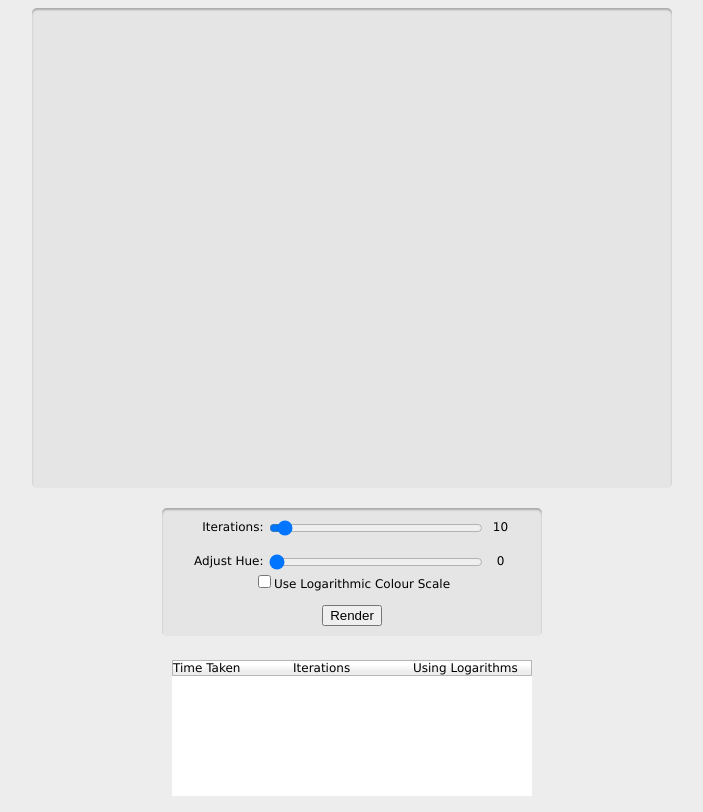
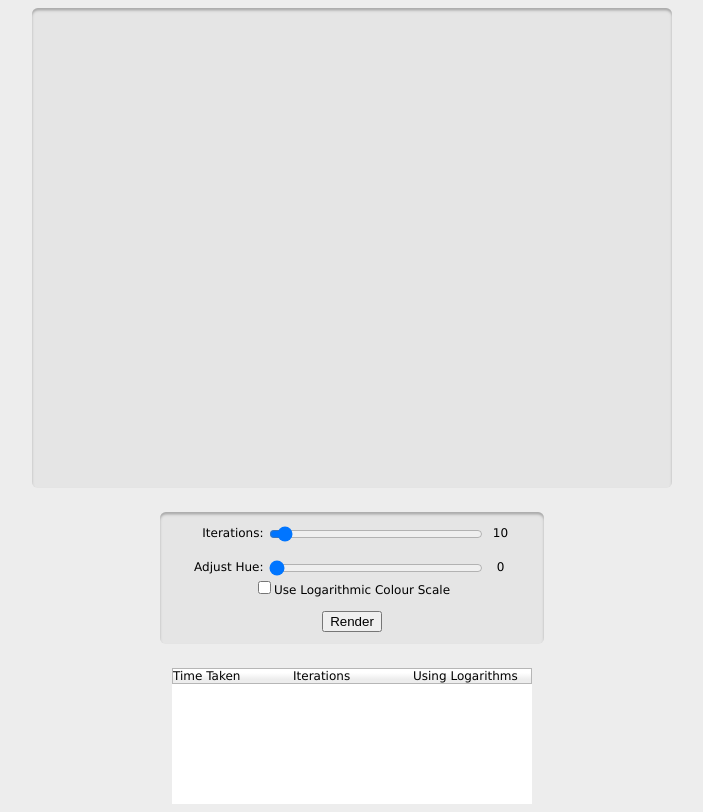
Before and after one commit to ticky/fractal-thing, a plain HTML site: page index.htm in a window 1280 px wide. Shown: the whole page, without its empty margins (288-991 px from the left). Drawn offline with Linux system fonts and the light colour scheme.

Commit message:
Convert sizes to em

```diff
--- a/fractal.css
+++ b/fractal.css
@@ -7,9 +7,9 @@ body {
 #display {
 	margin: 0 auto;
 	display: block;
-	margin-bottom: 20px;
-	box-shadow: 0px 2px 2px #AAA inset;
-	border-radius: 5px;
+	margin-bottom: 2em;
+	box-shadow: 0 0.2em 0.2em #AAA inset;
+	border-radius: 0.5em;
 	background-color: #e5e5e5;
 }
 
@@ -30,9 +30,9 @@ controls {
 	width: 30em;
 	background-color: #e5e5e5;
 	text-align: center;
-	padding: 10px;
-	box-shadow: 0px 2px 2px #AAA inset;
-	border-radius: 5px;
+	padding: 1em;
+	box-shadow: 0 0.2em 0.2em #AAA inset;
+	border-radius: 0.5em;
 	margin-bottom: 2em;
 }
 
@@ -52,7 +52,7 @@ logheader {
 	padding: 0;
 	width: 30em;
 	background-color: #ededed;
-	border: 1px solid #b6b6b6;
+	border: 0.1em solid #b6b6b6;
 	box-sizing: border-box;
 	background-image: linear-gradient(bottom, rgb(237,237,237) 26%, rgb(255,255,255) 72%);
 	background-image: -o-linear-gradient(bottom, rgb(237,237,237) 26%, rgb(255,255,255) 72%);
```
